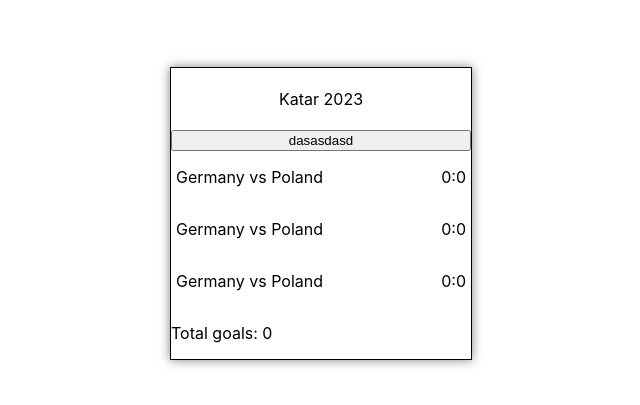
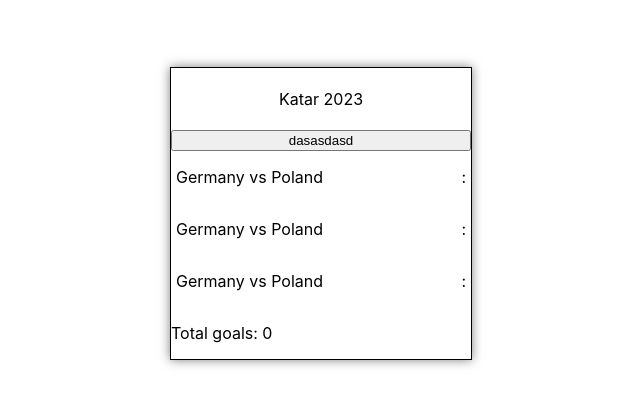
Before and after one commit to Jakub-Radzik/Sports_on_the_radar, a React (Create React App) app in the folder packages/frontend/: page / in a window 1280 px wide. Shown: the part 187-592 px from the top of the page, without its empty margins (319-959 px from the left). Built offline with nearby package versions, Linux system fonts and the light colour scheme.

Commit message:
MatchRow adjust types

```diff
--- a/packages/frontend/src/features/matchSimulations/components/MatchRow.tsx
+++ b/packages/frontend/src/features/matchSimulations/components/MatchRow.tsx
@@ -1,4 +1,5 @@
 import { CSSProperties } from 'react';
+import { MatchResult } from '../types/match';
 
 const styles: Record<string, CSSProperties> = {
   matchRow: {
@@ -9,20 +10,15 @@ const styles: Record<string, CSSProperties> = {
   },
 };
 
-type MatchRowProps = {
-  homeTeam: string;
-  awayTeam: string;
-  homeScore: number;
-  awayScore: number;
-};
+type MatchRowProps = Omit<MatchResult, 'id'>;
 
-export const MatchRow = ({ homeTeam, awayTeam, homeScore, awayScore }: MatchRowProps) => (
+export const MatchRow = ({ homeTeam, awayTeam, homeTeamScore, awayTeamScore }: MatchRowProps) => (
   <div style={styles.matchRow}>
     <p>
       {homeTeam} vs {awayTeam}
     </p>
     <p>
-      {homeScore}:{awayScore}
+      {homeTeamScore}:{awayTeamScore}
     </p>
   </div>
 );
```
